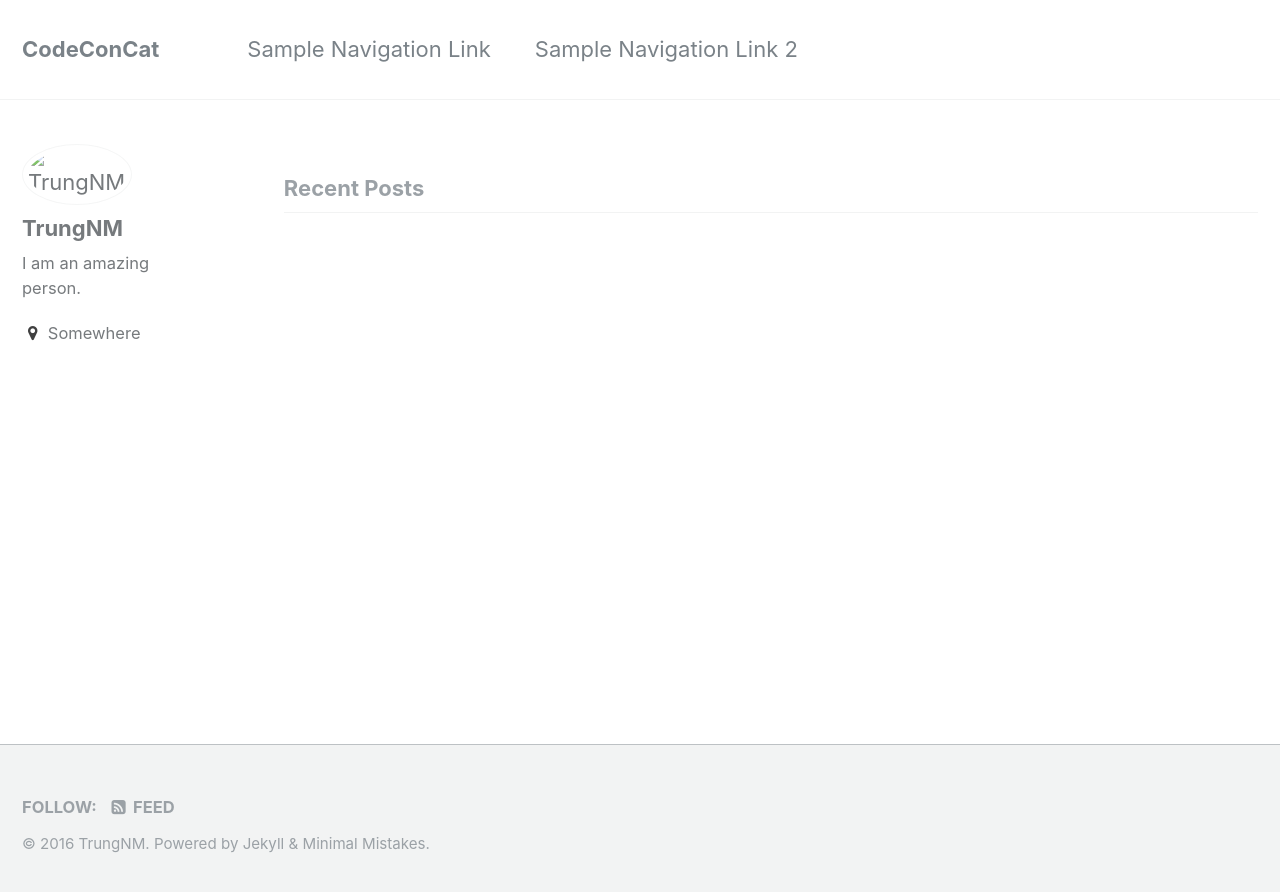
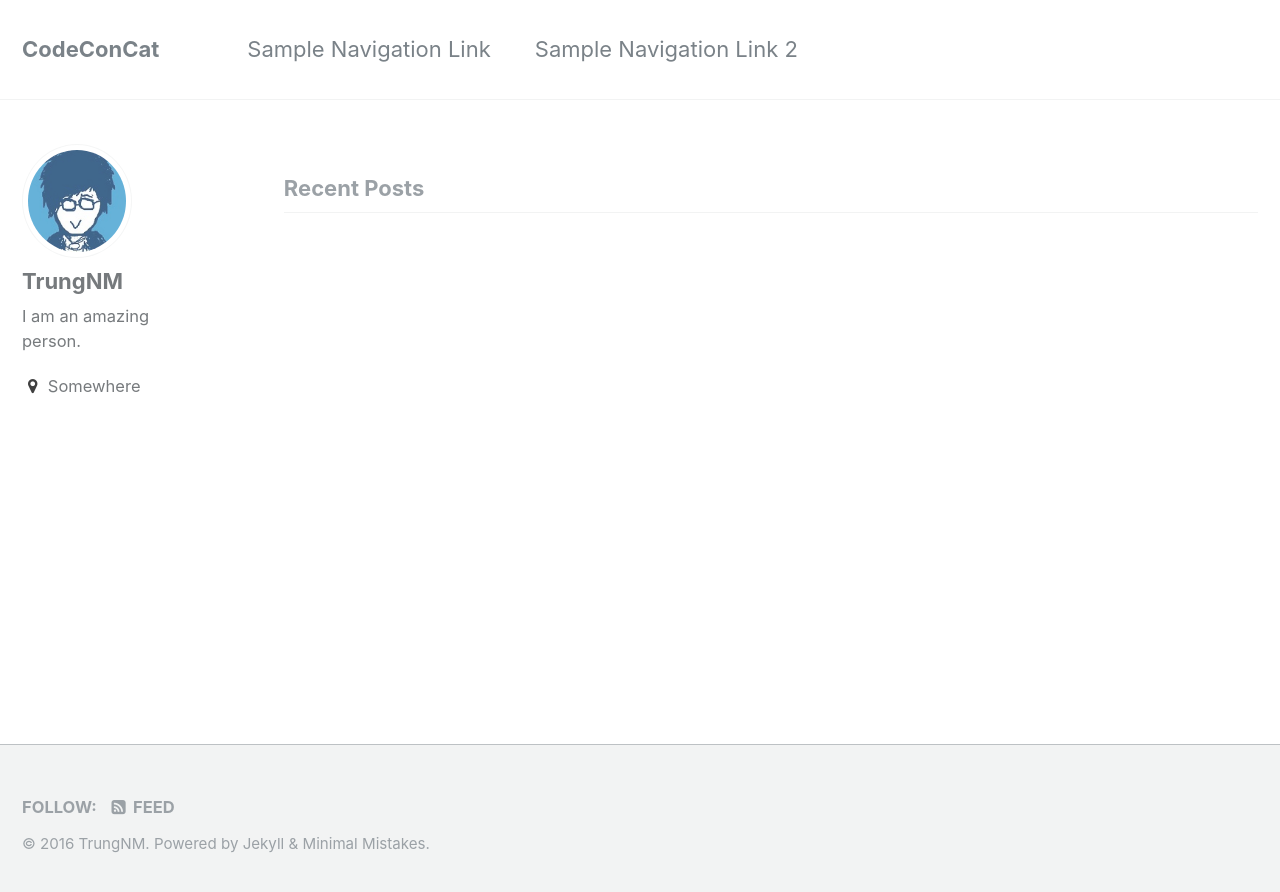
Before and after one commit to codeconcat/codeconcat.github.io, a Jekyll site: the page built from index.html, in a window 1280 px wide. Shown: the top 892 px of the page. Built offline with Jekyll 4.4.1, drawn with Linux system fonts in a browser that asks for light colours; the list of posts is cut into pages by our own code.

Commit message:
Update profile pic

```diff
--- a/_config.yml
+++ b/_config.yml
@@ -78,7 +78,7 @@ analytics:
 # Site Author
 author:
   name             : "TrungNM"
-  avatar           : "images/hoanhtrang.png"
+  avatar           : "hoanhtrang.png"
   bio              : "I am an amazing person."
   location         : "Somewhere"
   email            :
```
